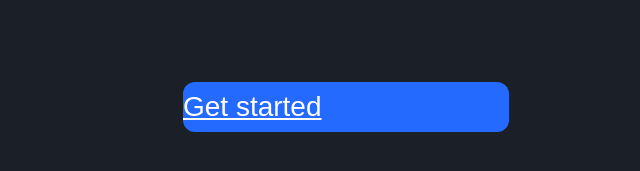
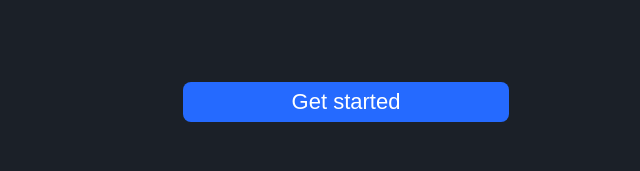
Before and after one commit to timderyck/gto, a plain HTML site: page index.html in a window 1280 px wide. Shown: the part 93-264 px from the top of the page, without its empty margins (294-934 px from the left). Drawn offline with Linux system fonts and the light colour scheme.

Commit message:
Update style.css

```diff
--- a/style.css
+++ b/style.css
@@ -10,7 +10,7 @@ input, textarea, select {font-family: Arial; outline: none; border-radius: 0; -w
 #splash.hide {transform: translateY(-100%);}
 #splash #splash_inner {width: 426px; margin: 0 auto;}
 #splash #splash_inner img {width: 50%;}
-#splash #splash_inner a {display: block; height: 50px; line-height: 50px; margin: 100px 50px 0 50px; background: #256aff; font-size: 28px; color: #fff; border-radius: 12px;}
+#splash #splash_inner a {display: block; height: 40px; line-height: 40px; margin: 100px 50px 0 50px; background: #256aff; font-size: 22px; color: #fff; text-decoration: none; text-align: center; border-radius: 8px;}
 #page {width: 426px; margin: 0 auto;}
 #position {margin: 50px 0 0 0;}
 #position #position_title {font-weight: bold;}
```
